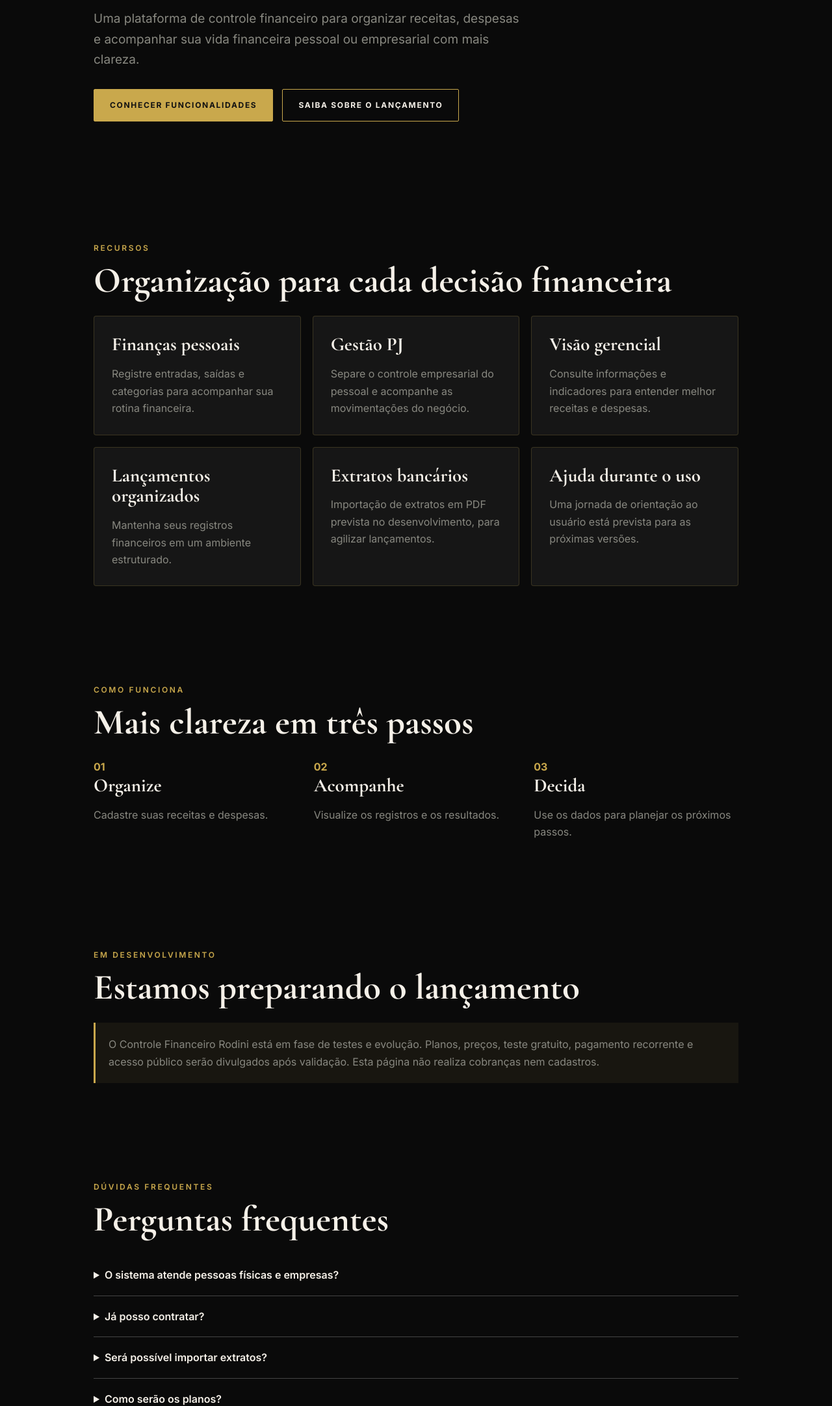
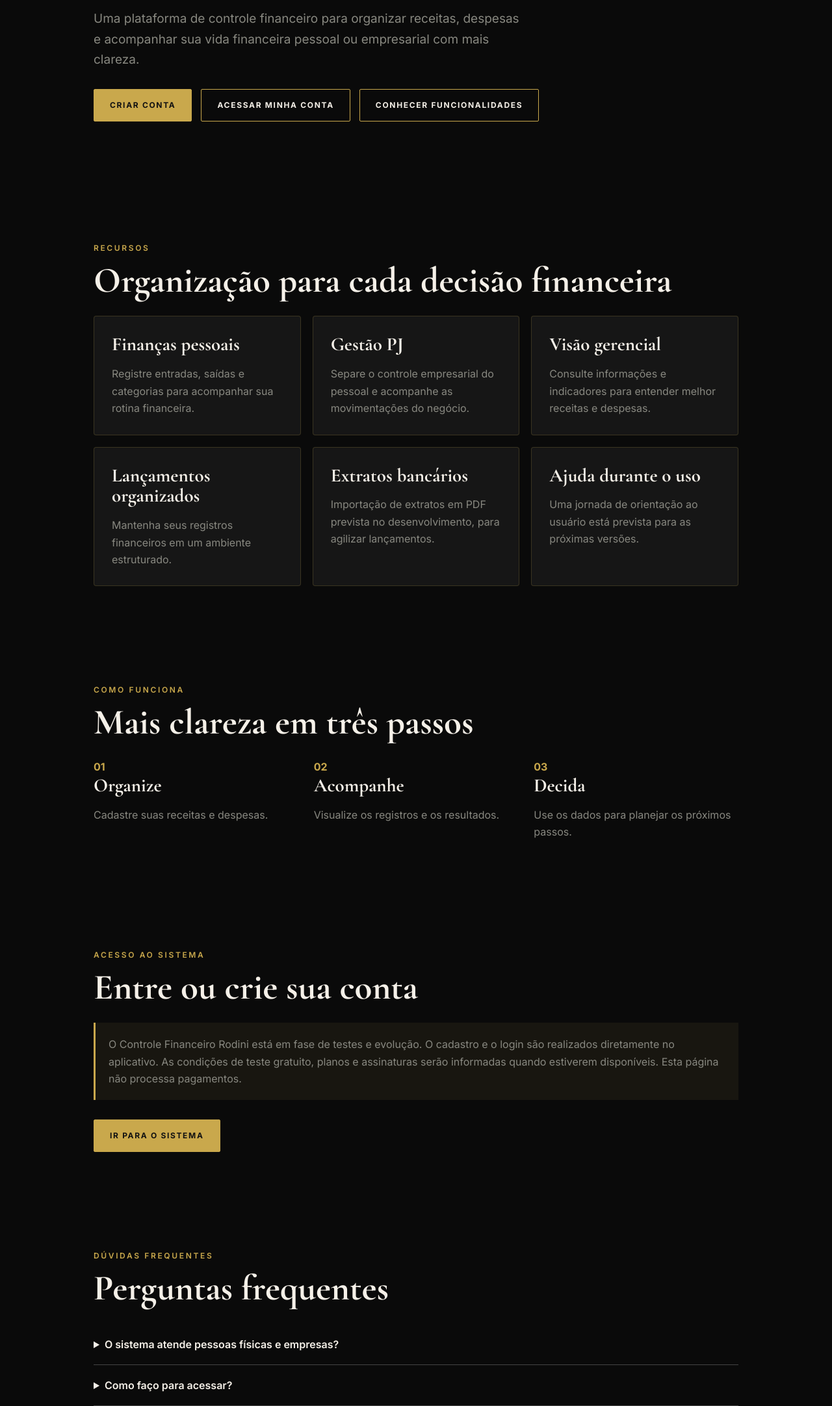
Before and after one commit to RodiniSolucoes/rodini-site, a plain HTML site: page controle-financeiro/index.html in a window 1280 px wide. Shown: the part 398-2562 px from the top of the page at 65% size. Drawn offline with nearby package versions, Linux system fonts and the light colour scheme.

Commit message:
feat: conectar página comercial ao login e cadastro do aplicativo (#2)

```diff
--- a/controle-financeiro/index.html
+++ b/controle-financeiro/index.html
@@ -12,7 +12,7 @@
 <body>
 <header><a class="brand" href="/">Rodini<span> Soluções</span></a><a class="nav" href="/">← Voltar ao site</a></header>
 <main>
-<section class="hero"><div class="eyebrow">Rodini Soluções · Produto digital</div><h1>Seu dinheiro sob controle. <span class="accent">Suas decisões com propósito.</span></h1><p>Uma plataforma de controle financeiro para organizar receitas, despesas e acompanhar sua vida financeira pessoal ou empresarial com mais clareza.</p><div class="actions"><a class="btn primary" href="#funcionalidades">Conhecer funcionalidades</a><a class="btn" href="#lancamento">Saiba sobre o lançamento</a></div></section>
+<section class="hero"><div class="eyebrow">Rodini Soluções · Produto digital</div><h1>Seu dinheiro sob controle. <span class="accent">Suas decisões com propósito.</span></h1><p>Uma plataforma de controle financeiro para organizar receitas, despesas e acompanhar sua vida financeira pessoal ou empresarial com mais clareza.</p><div class="actions"><a class="btn primary" href="https://rodini-financas.pages.dev/">Criar conta</a><a class="btn" href="https://rodini-financas.pages.dev/">Acessar minha conta</a><a class="btn" href="#funcionalidades">Conhecer funcionalidades</a></div></section>
 <section id="funcionalidades"><div class="eyebrow">Recursos</div><h2>Organização para cada decisão financeira</h2><div class="grid">
 <article class="card"><h3>Finanças pessoais</h3><p>Registre entradas, saídas e categorias para acompanhar sua rotina financeira.</p></article>
 <article class="card"><h3>Gestão PJ</h3><p>Separe o controle empresarial do pessoal e acompanhe as movimentações do negócio.</p></article>
@@ -22,8 +22,8 @@
 <article class="card"><h3>Ajuda durante o uso</h3><p>Uma jornada de orientação ao usuário está prevista para as próximas versões.</p></article>
 </div></section>
 <section><div class="eyebrow">Como funciona</div><h2>Mais clareza em três passos</h2><div class="steps"><div><span class="num">01</span><h3>Organize</h3><p>Cadastre suas receitas e despesas.</p></div><div><span class="num">02</span><h3>Acompanhe</h3><p>Visualize os registros e os resultados.</p></div><div><span class="num">03</span><h3>Decida</h3><p>Use os dados para planejar os próximos passos.</p></div></div></section>
-<section id="lancamento"><div class="eyebrow">Em desenvolvimento</div><h2>Estamos preparando o lançamento</h2><div class="notice">O Controle Financeiro Rodini está em fase de testes e evolução. Planos, preços, teste gratuito, pagamento recorrente e acesso público serão divulgados após validação. Esta página não realiza cobranças nem cadastros.</div></section>
-<section class="faq"><div class="eyebrow">Dúvidas frequentes</div><h2>Perguntas frequentes</h2><details><summary>O sistema atende pessoas físicas e empresas?</summary><p>A proposta inclui perfis PF e PJ, com controles separados.</p></details><details><summary>Já posso contratar?</summary><p>A comercialização ainda não foi aberta. O produto está em fase de testes.</p></details><details><summary>Será possível importar extratos?</summary><p>A importação de extratos bancários em PDF está prevista no desenvolvimento e será validada antes do lançamento.</p></details><details><summary>Como serão os planos?</summary><p>Valores e condições serão definidos e publicados antes do início das assinaturas.</p></details></section>
-<section><div class="cta"><div class="eyebrow">Planejamento com Propósito</div><h2>Controle financeiro para uma vida mais organizada</h2><p>Conheça também as soluções e conteúdos da Rodini.</p><a class="btn primary" href="/">Visitar Rodini Soluções</a></div></section>
+<section id="lancamento"><div class="eyebrow">Acesso ao sistema</div><h2>Entre ou crie sua conta</h2><div class="notice">O Controle Financeiro Rodini está em fase de testes e evolução. O cadastro e o login são realizados diretamente no aplicativo. As condições de teste gratuito, planos e assinaturas serão informadas quando estiverem disponíveis. Esta página não processa pagamentos.</div><div class="actions"><a class="btn primary" href="https://rodini-financas.pages.dev/">Ir para o sistema</a></div></section>
+<section class="faq"><div class="eyebrow">Dúvidas frequentes</div><h2>Perguntas frequentes</h2><details><summary>O sistema atende pessoas físicas e empresas?</summary><p>A proposta inclui perfis PF e PJ, com controles separados.</p></details><details><summary>Como faço para acessar?</summary><p>Use o botão Criar conta ou Acessar minha conta para abrir a página de acesso do aplicativo. A contratação ainda não está disponível nesta página.</p></details><details><summary>Será possível importar extratos?</summary><p>A importação de extratos bancários em PDF está prevista no desenvolvimento e será validada antes do lançamento.</p></details><details><summary>Como serão os planos?</summary><p>Valores e condições serão definidos e publicados antes do início das assinaturas.</p></details></section>
+<section><div class="cta"><div class="eyebrow">Planejamento com Propósito</div><h2>Controle financeiro para uma vida mais organizada</h2><p>Conheça também as soluções e conteúdos da Rodini.</p><a class="btn primary" href="https://rodini-financas.pages.dev/">Acessar Controle Financeiro</a></div></section>
 </main><footer>© 2026 Rodini Soluções · Planejamento com Propósito</footer>
 </body></html>
```
